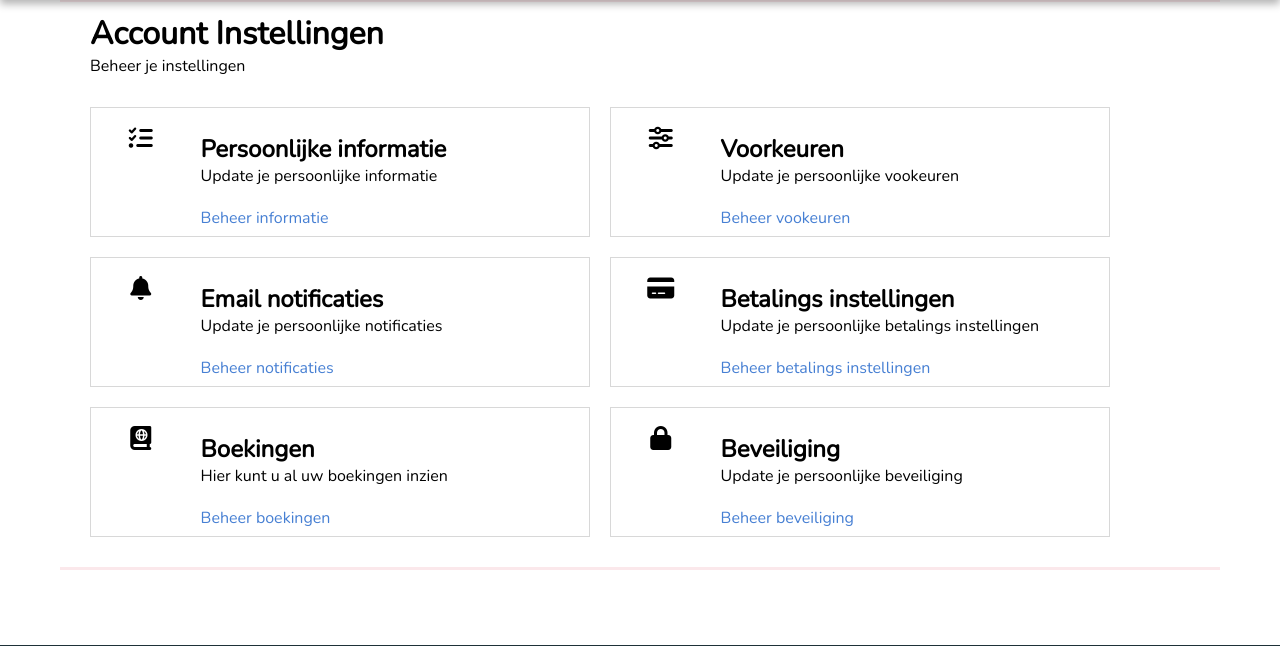
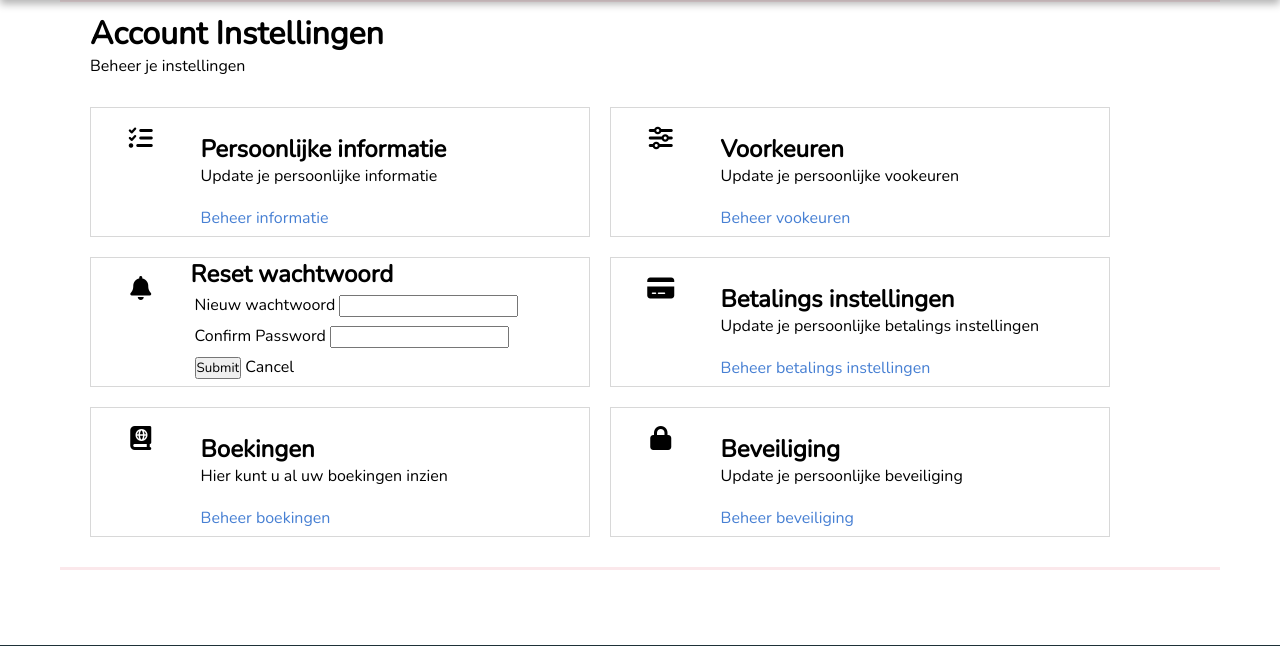
Before and after one commit to StijnterHaar/CRUD-ft.-Yorick, a PHP site: page /accountsettings.php in a window 1280 px wide. Shown: the part 121-767 px from the top of the page. Run offline with PHP 8.4, Linux system fonts and the light colour scheme; style sheets or scripts are compiled from the project's sources; some libraries are stand-ins or nearby versions.

Commit message:
version 0.12

```diff
--- a/accountsettings.php
+++ b/accountsettings.php
@@ -1,6 +1,7 @@
 <?php
 // Initialize the session
 include('login.php');
+include('php/resetpassword.php');
 ?>
 
 <!DOCTYPE html>
@@ -113,10 +114,26 @@ include('login.php');
                 <div class="settings-container">
                     <div class="settings-icons"><span class="fa-solid fa-bell fa-xl settings-icon"></span></div>
                     <div class="settings-info" style="text-align: left;">
-                        <h2 style="padding-top: 25px; padding-left: 10px;">Email notificaties</h2>
-                        <p style="padding-left: 10px; margin-bottom: 20px;">Update je persoonlijke notificaties</p>
-                        <a href="#" style="color: #467fd3; padding-left: 10px;">Beheer notificaties</a>
+                    <div class="wrapper">
+                        <h2>Reset wachtwoord</h2>
+                        <form action="<?php echo htmlspecialchars($_SERVER["PHP_SELF"]); ?>" method="post">
+                            <div class="form-group">
+                                <label>Nieuw wachtwoord</label>
+                                <input type="password" name="new_password" class="form-control <?php echo (!empty($new_password_err)) ? 'is-invalid' : ''; ?>" value="<?php echo $new_password; ?>">
+                                <span class="invalid-feedback"><?php echo $new_password_err; ?></span>
+                            </div>
+                            <div class="form-group">
+                                <label>Confirm Password</label>
+                                <input type="password" name="confirm_password" class="form-control <?php echo (!empty($confirm_password_err)) ? 'is-invalid' : ''; ?>">
+                                <span class="invalid-feedback"><?php echo $confirm_password_err; ?></span>
+                            </div>
+                            <div class="form-group">
+                                <input type="submit" class="btn btn-primary" value="Submit">
+                                <a class="btn btn-link ml-2" href="welcome.php">Cancel</a>
+                            </div>
+                        </form>
                     </div>
+                                    </div>
                 </div>
                 <div class="settings-container">
                     <div class="settings-icons"><span class="fa-solid fa-credit-card fa-xl settings-icon"></span></div>
--- /dev/null
+++ b/php/resetpassword.php
@@ -0,0 +1,62 @@
+<?php
+// Include config file
+require_once "includes/connect.php";
+
+// Define variables and initialize with empty values
+$new_password = $confirm_password = "";
+$new_password_err = $confirm_password_err = "";
+
+// Processing form data when form is submitted
+if($_SERVER["REQUEST_METHOD"] == "POST"){
+
+    // Validate new password
+    if(empty(trim($_POST["new_password"]))){
+        $new_password_err = "Please enter the new password.";
+    } elseif(strlen(trim($_POST["new_password"])) < 6){
+        $new_password_err = "Password must have atleast 6 characters.";
+    } else{
+        $new_password = trim($_POST["new_password"]);
+    }
+
+    // Validate confirm password
+    if(empty(trim($_POST["confirm_password"]))){
+        $confirm_password_err = "Please confirm the password.";
+    } else{
+        $confirm_password = trim($_POST["confirm_password"]);
+        if(empty($new_password_err) && ($new_password != $confirm_password)){
+            $confirm_password_err = "Password did not match.";
+        }
+    }
+
+    // Check input errors before updating the database
+    if(empty($new_password_err) && empty($confirm_password_err)){
+        // Prepare an update statement
+        $sql = "UPDATE gebruikers SET password = ? WHERE gebruikerID = ?";
+        $link = mysqli_connect($host, $user, $pass, $db);
+        if($stmt = mysqli_prepare($link, $sql)){
+            // Bind variables to the prepared statement as parameters
+            mysqli_stmt_bind_param($stmt, "si", $param_password, $param_id);
+
+            // Set parameters
+            $param_password = password_hash($new_password, PASSWORD_DEFAULT);
+            $param_id = $_SESSION["id"];
+
+            // Attempt to execute the prepared statement
+            if(mysqli_stmt_execute($stmt)){
+                // Password updated successfully. Destroy the session, and redirect to login page
+                session_destroy();
+                header("location: index.php");
+                exit();
+            } else{
+                echo "Oops! Something went wrong. Please try again later.";
+            }
+
+            // Close statement
+            mysqli_stmt_close($stmt);
+        }
+    }
+
+    // Close connection
+    mysqli_close($link);
+}
+?>
```
